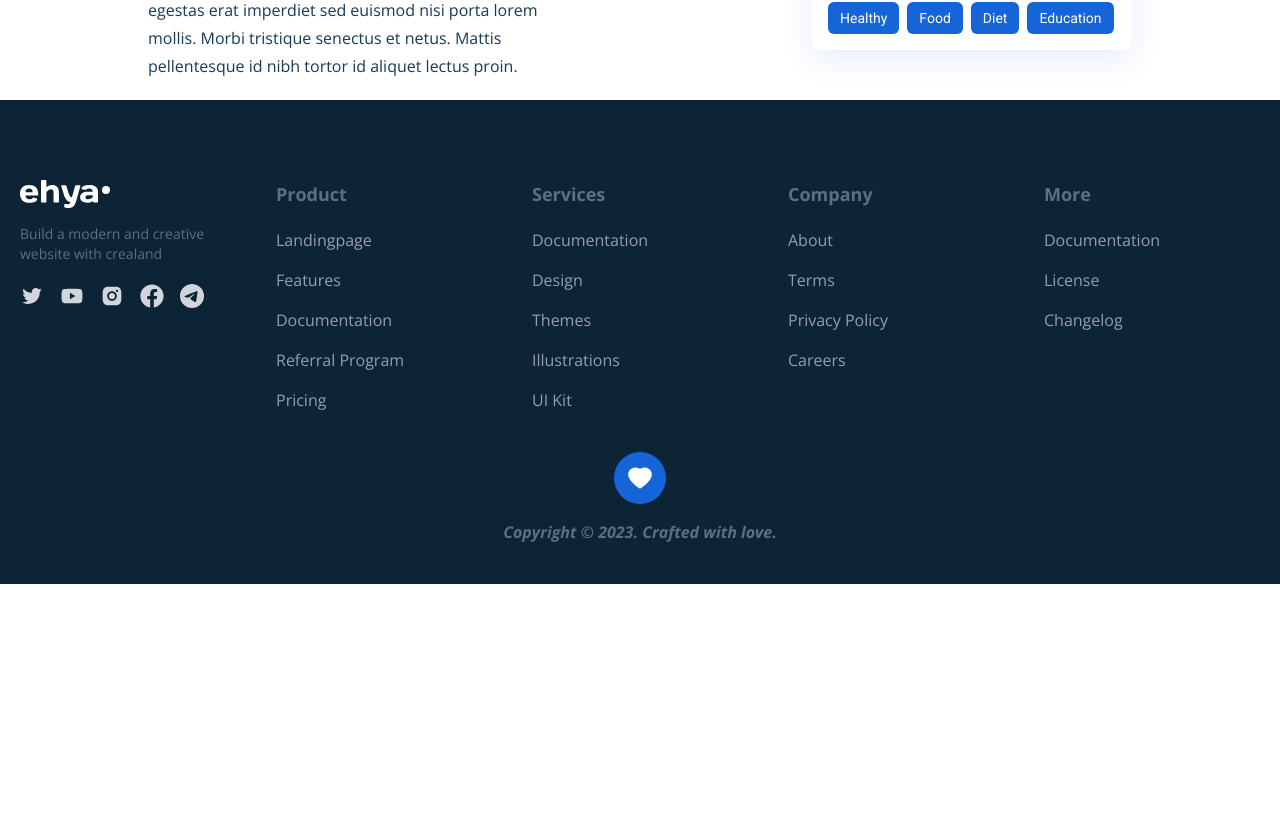
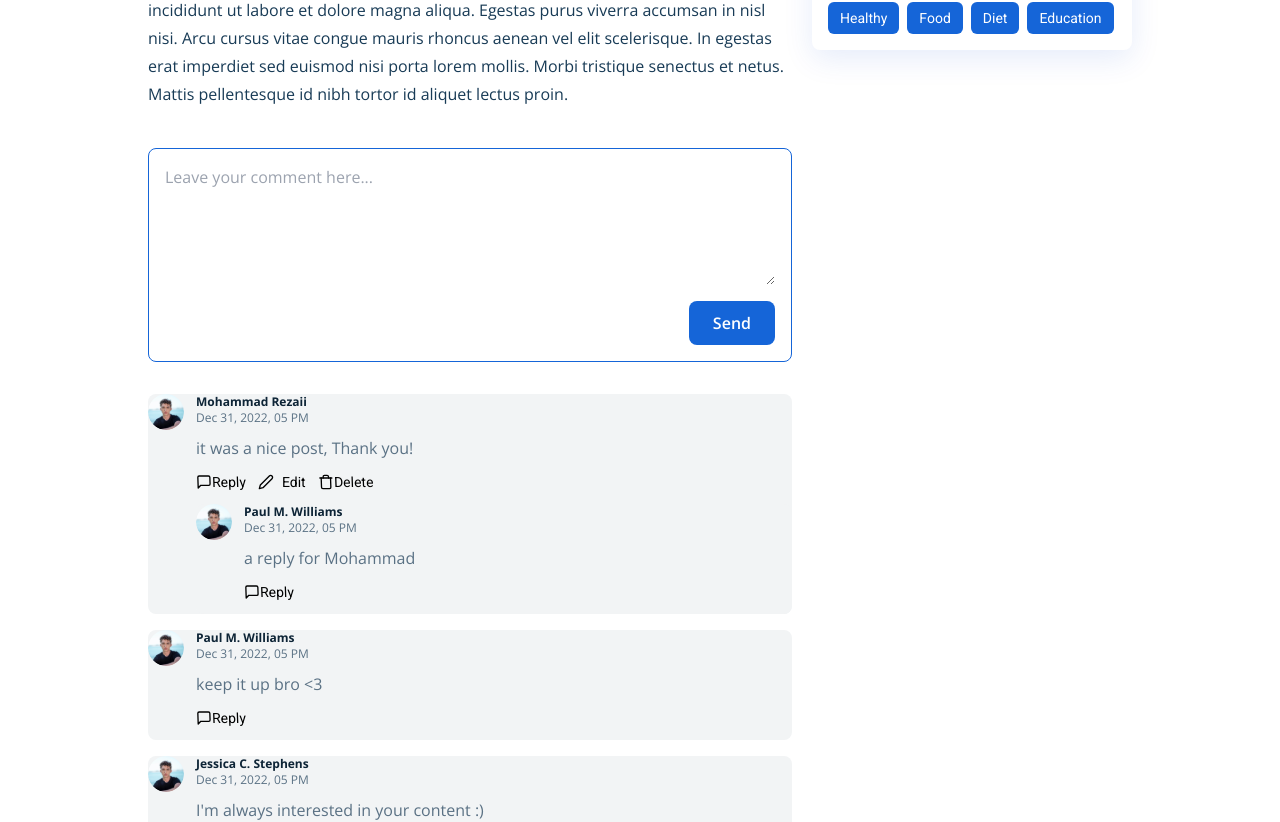
Before and after one commit to ashiq-rahman07/blog-app-frontend, a React (Vite) app: page /blog/1 in a window 1280 px wide. Shown: the part 638-1460 px from the top of the page. Before the commit the page ends 1222 px from the top, so only its background shows below. Built offline with nearby package versions, Linux system fonts and the light colour scheme.

Commit message:
comment section add

```diff
--- a/src/components/ArcticleCard.jsx
+++ b/src/components/ArcticleCard.jsx
@@ -3,6 +3,7 @@
 import {BsCheckLg} from 'react-icons/bs'
 
 const ArcticleCard = ({className}) => {
+
   return (
 
     <div className={`rounded-xl overflow-hidden shadow-[rgba(7,_65,_210,_0.1)_0px_9px_30px] ${className}`}
--- a/src/components/comments/Comment.jsx
+++ b/src/components/comments/Comment.jsx
@@ -0,0 +1,132 @@
+import React from 'react'
+import { FiMessageSquare, FiEdit2, FiTrash } from "react-icons/fi";
+import images from '../../constants/images'
+import CommentForm from './CommentForm';
+
+const Comment = ({
+    comment,
+    logginUserId,
+    affectedComment,
+    setAffectedComment,
+    addComment,
+    updateComment,
+    deleteComment,
+    replies,
+    parentId = null
+  }) => {
+
+  const isUserLoggined = Boolean(logginUserId);
+  const commentBelongsToUser = logginUserId === comment.user._id;
+
+  const isReplying =
+      affectedComment &&
+      affectedComment.type === 'replying' &&
+      affectedComment._id === comment._id;
+
+  const isEditing =
+      affectedComment &&
+      affectedComment.type === 'editing' &&
+      affectedComment._id === comment._id;
+
+  const repliedCommentId = parentId ? parentId : comment._id;
+  const repliyedOnUserId = comment.user._id;
+
+
+  return (
+    <div className='flex flex-nowrap items-start gap-x-3 bg-[#F2F4F5] P-3 rounded-lg'>
+
+      <img src={images.postProfile} alt="user profile" className='w-9 h-9 object-cover rounded-full' />
+
+      <div className="flex-1 flex flex-col">
+
+        <h5 className='font-bold text-dark-hard text-xs'>{comment.user.name}</h5>
+        <span className='text-xs text-dark-light'>
+          {new Date(comment.createdAt).toLocaleDateString("en-US", {
+                  day: "numeric",
+                  month: "short",
+                  year: "numeric",
+                  hour: "2-digit",
+                })}
+        </span>
+        {!isEditing &&(
+            <p className='font-opensans mt-[10px] text-dark-light '>
+          {comment.desc}
+        </p>
+        )}
+          {
+            isEditing && (
+              <CommentForm
+              btnLabel='update'
+              formSubmitHandler={(value)=> updateComment(value, comment._id)}
+              formCancelHandler={()=> setAffectedComment(null)}
+              initialText = {comment.desc}
+              />
+            )
+          }
+
+        <div className='flex items-center gap-x-3 to-dark-light font-roboto text-sm mt-3 mb-3'>
+
+
+
+          {isUserLoggined &&
+          <button className='flex items-center skew-x-2' onClick={()=> setAffectedComment({type: 'replying', _id: comment._id}) }>
+
+            <FiMessageSquare className='w-4 h-auto'/>
+            <span>Reply</span>
+
+          </button>
+          }
+
+          {
+          commentBelongsToUser &&
+          <>
+            <button
+            className='flex items-center space-x-2'
+            onClick={()=> setAffectedComment({type: 'editing', _id: comment._id}) }
+            >
+              <FiEdit2 className='w-4 h-auto'/>
+              <span>Edit</span>
+            </button>
+
+            <button
+            className='flex items-center skew-x-2'
+            onClick={()=> deleteComment(comment._id)}
+            >
+              <FiTrash className='w-4 h-auto'/>
+              <span>Delete</span>
+            </button>
+
+          </>
+
+          }
+
+        </div>
+
+        {
+          isReplying &&
+          <CommentForm btnLabel='Reply' formSubmitHandler={(value)=>
+            addComment(value,repliedCommentId, repliyedOnUserId)}
+            formCancelHandler={()=> setAffectedComment(null)}
+            />
+        }
+            {replies.map((reply) => (
+              <Comment
+                key={reply._id}
+                addComment={addComment}
+                affectedComment={affectedComment}
+                setAffectedComment={setAffectedComment}
+                comment={reply}
+                deleteComment={deleteComment}
+                logginUserId={logginUserId}
+                replies={[]}
+                updateComment={updateComment}
+                parentId={comment._id}
+              />
+            ))}
+      </div>
+
+    </div>
+  )
+}
+
+export default Comment;
--- a/src/components/comments/CommentForm.jsx
+++ b/src/components/comments/CommentForm.jsx
@@ -1,10 +1,21 @@
 import React, { useState } from 'react'
 
-const CommentForm = ({btnLabel}) => {
-   const [value, setValue] = useState('');
+const CommentForm = ({
+  btnLabel,
+  formSubmitHandler,
+  formCancelHandler = null,
+  initialText = "",
+}) => {
+
+  const [value, setValue] = useState(initialText);
+
   const submitHandler = (e)=>{
     e.preventDefault();
+    formSubmitHandler(value);
+    setValue('');
+
   }
+
   return (
     <form onSubmit={submitHandler}>
       <div className="flex flex-col items-end border border-primary rounded-lg p-4" >
@@ -15,7 +26,20 @@
           value={value}
            onChange={(e) => setValue(e.target.value)}
           />
-          <button type='submit' className='px-6 py-2.5 rounded-lg  bg-primary text-white font-semibold mt-2'>{btnLabel}</button>
+          <div className='flex items-center gap-x-2 pt-2'>
+            {
+              formCancelHandler && (
+                <button onClick={formCancelHandler} className='px-6 py-2.5 rounded-lg border border-red-500 text-red-500'>
+                  cancel
+                </button>
+              )
+            }
+               <button type='submit' className='px-6 py-2.5 rounded-lg  bg-primary text-white font-semibold mt-2'>
+                  {btnLabel}
+              </button>
+          </div>
+
+
       </div>
 
 
--- a/src/components/comments/CommentsContainer.jsx
+++ b/src/components/comments/CommentsContainer.jsx
@@ -1,10 +1,96 @@
-import React from 'react'
+import React, { useEffect, useState } from 'react'
 import CommentForm from './CommentForm'
+import { getCommentsData } from '../../data/comments';
+import Comment from './Comment';
 
-const CommentsContainer = ({className}) => {
+
+const CommentsContainer = ({className, logginUserId}) => {
+  const [comments, setComments] = useState([]);
+
+  const mainComments = comments.filter((comment)=> comment.parent === null);
+  const [affectedComment, setAffectedComment] = useState(null)
+
+  console.log(comments)
+
+  useEffect(()=>{
+
+    (async()=>{
+      const commentData = await getCommentsData();
+      setComments(commentData);
+    })()
+  },[]);
+
+  const addCommentHandler = (value, parent = null, replyOnUser = null) => {
+
+    const newComment = {
+      _id:  Math.random().toString(),
+      user: {
+        _id: "a",
+        name: "Mohammad Rezaii",
+      },
+      desc: value,
+      post: "1",
+      parent:parent,
+      replyOnUser: replyOnUser,
+      createdAt: new Date().toISOString(),
+    };
+
+    setComments((curState)=>{
+      return [newComment, ...curState];
+    });
+    setAffectedComment(null);
+  };
+
+  const updateCommentHandler = (value, commentId)=>{
+      const updateComments  = comments.map((comment)=>{
+        if(comment._id === commentId){
+          return {...comment, desc: value};
+        }
+        return comment;
+      })
+      setComments(updateComments);
+      setAffectedComment(null);
+  }
+
+  const deleteCommentHandler = (commentId) => {
+    const updateComments = comments.filter((comment)=>{
+      return comment._id !== commentId;
+    })
+    setComments(updateComments)
+  }
+
+    const getRepliesHandler = (commentId) => {
+    return comments
+      .filter((comment) => comment.parent === commentId)
+      .sort((a, b) => {
+        return (
+          new Date(a.createdAt).getTime() - new Date(b.createdAt).getTime()
+        );
+      });
+  };
+
   return (
     <div className={`${className}`}>
-      <CommentForm btnLabel="Send"/>
+
+      <CommentForm btnLabel="Send" formSubmitHandler = {(value)=> addCommentHandler(value)}/>
+      <div className='space-y-4 mt-8'>
+        {
+        mainComments.map((comment)=>(
+
+        <Comment
+          key={comment._id}
+          comment={comment}
+          logginUserId={logginUserId}
+          affectedComment={affectedComment}
+          setAffectedComment={setAffectedComment}
+          addComment={addCommentHandler}
+          updateComment = {updateCommentHandler}
+          deleteComment = {deleteCommentHandler}
+          replies={getRepliesHandler(comment._id)}
+        />
+        ))}
+      </div>
+
     </div>
   )
 }
--- /dev/null
+++ b/src/data/comments.js
@@ -0,0 +1,53 @@
+export const getCommentsData = async () => {
+  return [
+    {
+      _id: "10",
+      user: {
+        _id: "a",
+        name: "Mohammad Rezaii",
+      },
+      desc: "it was a nice post, Thank you!",
+      post: "1",
+      parent: null,
+      replyOnUser: null,
+      createdAt: "2022-12-31T17:22:05.092+0000",
+    },
+    {
+      _id: "11",
+      user: {
+        _id: "b",
+        name: "Paul M. Williams"
+
+      },
+      desc: "a reply for Mohammad",
+      post: "1",
+      parent: "10",
+      replyOnUser: "a",
+      createdAt: "2022-12-31T17:22:05.092+0000",
+    },
+    {
+      _id: "12",
+      user: {
+        _id: "b",
+        name: "Paul M. Williams",
+      },
+      desc: "keep it up bro <3",
+      post: "1",
+      parent: null,
+      replyOnUser: null,
+      createdAt: "2022-12-31T17:22:05.092+0000",
+    },
+    {
+      _id: "13",
+      user: {
+        _id: "c",
+        name: "Jessica C. Stephens",
+      },
+      desc: "I'm always interested in your content :)",
+      post: "1",
+      parent: null,
+      replyOnUser: null,
+      createdAt: "2022-12-31T17:22:05.092+0000",
+    },
+  ];
+};
--- a/src/pages/articleDetail/ArticleDetailPage.jsx
+++ b/src/pages/articleDetail/ArticleDetailPage.jsx
@@ -85,8 +85,9 @@
             </p>
           </div>
 
+        <CommentsContainer className='mt-10' logginUserId='a' />
         </article>
-        <CommentsContainer className='mt-10' />
+
 
         <div>
           <SuggestedPosts
@@ -96,6 +97,7 @@
             className="mt-8 lg:mt-0 lg:max-w-xs"
            />
         </div>
+
       </section>
     </MainLayout>
   )
```
